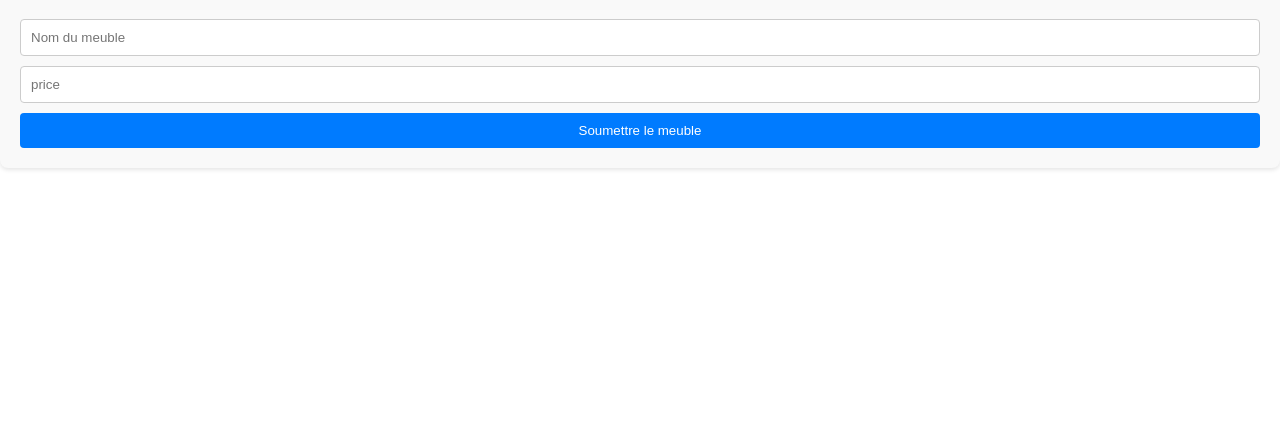
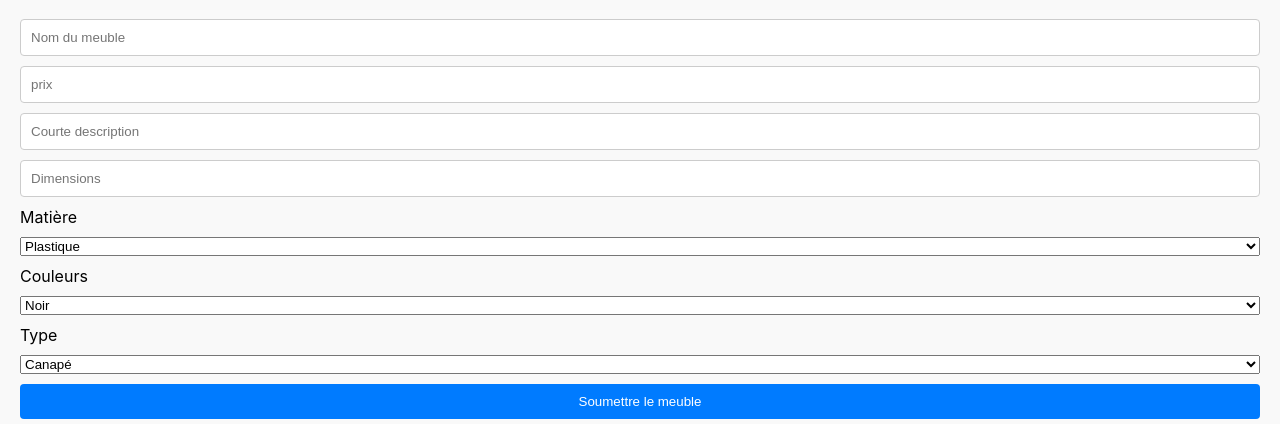
Before and after one commit to adatechschool/projet-collectif-plateforme-de-vente-de-meubles-ventes-de-meubles, a React (Create React App) app in the folder frontmeubles/: page /profil in a window 1280 px wide. Shown: the part 299-723 px from the top of the page. Built offline with nearby package versions, Linux system fonts and the light colour scheme; no server answers.

Commit message:
profile toujour

```diff
--- a/frontmeubles/src/component/NavBar.js
+++ b/frontmeubles/src/component/NavBar.js
@@ -8,8 +8,8 @@ const NavBar = () => {
     <ul>
       <li>
         <NavLink to="/profil">
-          <svg xmlns="http://www.w3.org/2000/svg" fill="none" viewBox="0 0 24 24" stroke-width="1.5" stroke="currentColor" class="w-6 h-6">
-            <path stroke-linecap="round" stroke-linejoin="round" d="M17.982 18.725A7.488 7.488 0 0 0 12 15.75a7.488 7.488 0 0 0-5.982 2.975m11.963 0a9 9 0 1 0-11.963 0m11.963 0A8.966 8.966 0 0 1 12 21a8.966 8.966 0 0 1-5.982-2.275M15 9.75a3 3 0 1 1-6 0 3 3 0 0 1 6 0Z" />
+          <svg xmlns="http://www.w3.org/2000/svg" fill="none" viewBox="0 0 24 24" strokeWidth="1.5" stroke="currentColor" className="w-6 h-6">
+            <path strokeLinecap="round" strokeLinejoin="round" d="M17.982 18.725A7.488 7.488 0 0 0 12 15.75a7.488 7.488 0 0 0-5.982 2.975m11.963 0a9 9 0 1 0-11.963 0m11.963 0A8.966 8.966 0 0 1 12 21a8.966 8.966 0 0 1-5.982-2.275M15 9.75a3 3 0 1 1-6 0 3 3 0 0 1 6 0Z" />
           </svg>
         </NavLink>
       </li>
--- a/frontmeubles/src/pages/Profile.js
+++ b/frontmeubles/src/pages/Profile.js
@@ -9,7 +9,10 @@ import axios from 'axios';
 const Profile = () =>{
 
   const [Data, setData] = useState([]);
-  const [newFurniture, setNewFurniture] = useState({ nom: '', prix: ''});
+  const [newFurniture, setNewFurniture] = useState({ nom: '', prix: '',description:'', dimension: '',matieres:''});
+  const [matieres,setMatieres] = useState('');
+
+
   useEffect(() => {
     const fetchData = async () => {
       try {
@@ -28,6 +31,7 @@ const Profile = () =>{
   const handleSubmit = (e) => {
     e.preventDefault();
     console.log(newFurniture);
+    console.log(newFurniture.matieres)
     axios.post("/meubles/create", newFurniture)
     .then(function (response) {
       console.log(response);
@@ -39,8 +43,14 @@ const Profile = () =>{
     console.log(newFurniture);
     alert('Soumission envoyée !');
     // Réinitialiser le formulaire après la soumission
-    setNewFurniture({ nom: '', prix: '' });
+    setNewFurniture({ nom: '', prix: '',description:'',dimension:'', matieres:'' });
   };
+
+  function test(truc){
+    console.log(truc);
+    console.log(truc.target.value)
+    setNewFurniture({matieres:(truc.target.value)});
+  }
   return (
     <section>
       <h2>Meubles mis en vente</h2>
@@ -67,23 +77,88 @@ const Profile = () =>{
               <input
                 type="text"
                 name="prix"
-                placeholder="price"
+                placeholder="prix"
                 value={newFurniture.price}
                 onChange={handleChange}
                 required
               />
+              <input
+              type='text'
+              name='description'
+              placeholder='Courte description'
+              value={newFurniture.description}
+              onChange={handleChange}
+              />
+              <input
+              type='text'
+              name='dimension'
+              placeholder='Dimensions'
+              value={newFurniture.dimension}
+              onChange={handleChange}
+              />
+              <span>Matière</span>
+              <select value={newFurniture.matieres} onChange={e => test(e)}>
+                <option value="Plastique">Plastique</option>
+                <option value="Osier">Osier</option>
+                <option value="Rotin">Rotin</option>
+                <option value="Pierre">Pierre</option>
+                <option value="Verre">Verre</option>
+                <option value="Métal">Métal</option>
+                <option value="Bois_récupéré">Bois récupéré</option>
+                <option value="Bois_recyclé">Bois recyclé</option>
+                <option value="Contreplaqué">Contreplaqué</option>
+                <option value="Formica">Formica</option>
+                <option value="MDF">MDF</option>
+                <option value="Bois_de_placage">Bois de placage</option>
+              </select>
+              <span>Couleurs</span>
+              <select value={newFurniture.couleurs} onChange={e => setNewFurniture(e.target.value)}>
+                  <option value="noir">Noir</option>
+                  <option value="pourpre">Pourpre</option>
+                  <option value="rouge">Rouge</option>
+                  <option value="orange">Orange</option>
+                  <option value="jaune">Jaune</option>
+                  <option value="vert">Vert</option>
+                  <option value="bleu">Bleu</option>
+                  <option value="violet">Violet</option>
+                  <option value="ivoire">Ivoire</option>
+                  <option value="crème">Crème</option>
+                  <option value="beige">Beige</option>
+                  <option value="rose">Rose</option>
+                  <option value="kaki">Kaki</option>
+                  <option value="brun">Brun</option>
+                  <option value="marron">Marron</option>
+                  <option value="bordeaux">Bordeaux</option>
+            </select>
+            <span>Type</span>
+            <select value={newFurniture.type} onChange={e => setNewFurniture(e.target.value)}>
+                <option value="canape">Canapé</option>
+                <option value="fauteuil">Fauteuil</option>
+                <option value="table">Table</option>
+                <option value="chaise">Chaise</option>
+                <option value="lit">Lit</option>
+                <option value="armoire">Armoire</option>
+                <option value="commode">Commode</option>
+                <option value="buffet">Buffet</option>
+                <option value="bibliotheque">Bibliothèque</option>
+                <option value="etagere">Etagère</option>
+                <option value="bureau">Bureau</option>
+                <option value="table_de_travail">Table de travail</option>
+                <option value="meuble_tv">Meuble TV</option>
+                <option value="banc">Banc</option>
+                <option value="tabouret">Tabouret</option>
+                <option value="pouf">Pouf</option>
+                <option value="coiffeuse">Coiffeuse</option>
+                <option value="vaisselier">Vaisselier</option>
+                <option value="pouf">Pouf</option>
+                <option value="meuble_de_salle_de_bain">Meuble de salle de bain</option>
+                <option value="meuble_de_cuisine">Meuble de cuisine</option>
+              </select>
               <button type="submit">Soumettre le meuble</button>
             </form>
           </div>
     </section>
   )
-  // var a = userFurniture();
-  // var meubles = [];
-  // meubles.push(a);
-  // console.log(a);
-
-
-  // État pour la soumission d'un nouveau meuble
 
 
 };
```
